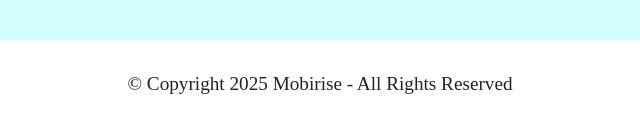
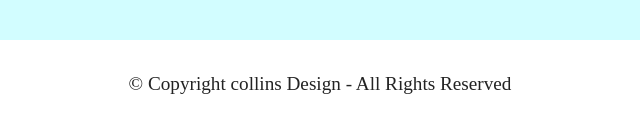
Before and after one commit to ONUOHA92/touris-app, a plain HTML site: page index.html in a window 1280 px wide. Shown: the part 6954-7086 px from the top of the page, 320-960 px from the left. Drawn offline with Linux system fonts and the light colour scheme.

Commit message:
new changes

```diff
--- a/index.html
+++ b/index.html
@@ -421,7 +421,7 @@
             <div class="row align-center mbr-white">
                 <div class="col-12">
                     <p class="mbr-text mb-0 mbr-fonts-style display-7">
-                        © Copyright 2025 Mobirise - All Rights Reserved
+                        © Copyright collins Design - All Rights Reserved
                     </p>
                 </div>
             </div>
```
